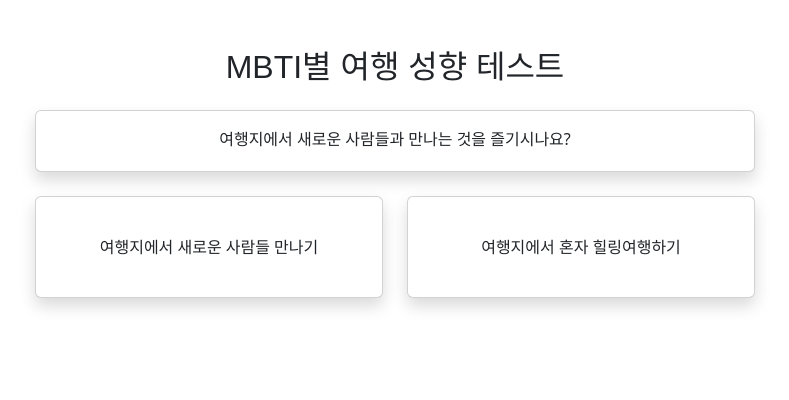
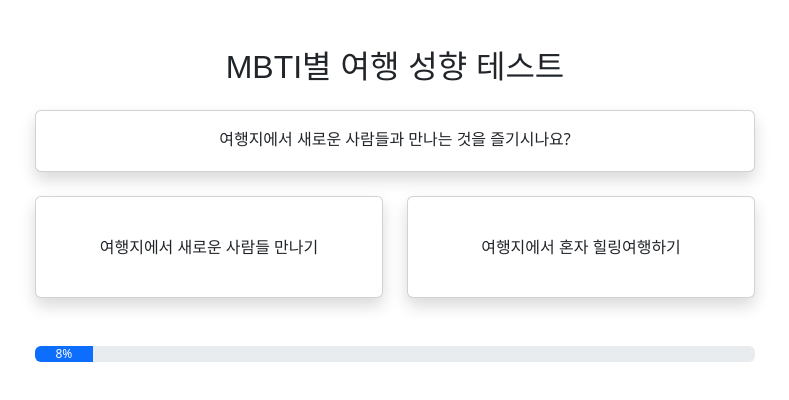
Before and after one commit to greenblueredgreen/travel_rocommend_project, a React (Create React App) app in the folder Front_End/: page / in a window 1280 px wide. Shown: the top 400 px of the page, without its empty margins (245-1034 px from the left). Built offline with nearby package versions, Linux system fonts and the light colour scheme; a web font is replaced by a local one.

Commit message:
프로그레스바 추가

```diff
--- a/Front_End/src/MBTITest.jsx
+++ b/Front_End/src/MBTITest.jsx
@@ -1,6 +1,6 @@
 import React, { useState, useEffect } from "react";
 import { useLocation } from "react-router-dom";
-import { Container, Row, Col, Card, Button } from "react-bootstrap";
+import { Container, Row, Col, Card, Button, ProgressBar } from "react-bootstrap";
 import { Link } from "react-router-dom";
 import "bootstrap/dist/css/bootstrap.min.css";
 import "./MBTITest.css";
@@ -205,6 +205,8 @@ const MBTITest = () => {
     }
   }, [currentQuestion, shuffledQuestions]);
 
+  const progressPercentage = Math.round(((currentQuestion + 1) / shuffledQuestions.length) * 100);
+
   if (isLoading) {
     return <div>Loading...</div>;
   }
@@ -300,6 +302,7 @@ const MBTITest = () => {
               </Col>
             ))}
           </Row>
+            <ProgressBar now={progressPercentage} label={`${progressPercentage}%`} className="mb-3 mt-5" />
         </Col>
       </Row>
     </Container>
```
